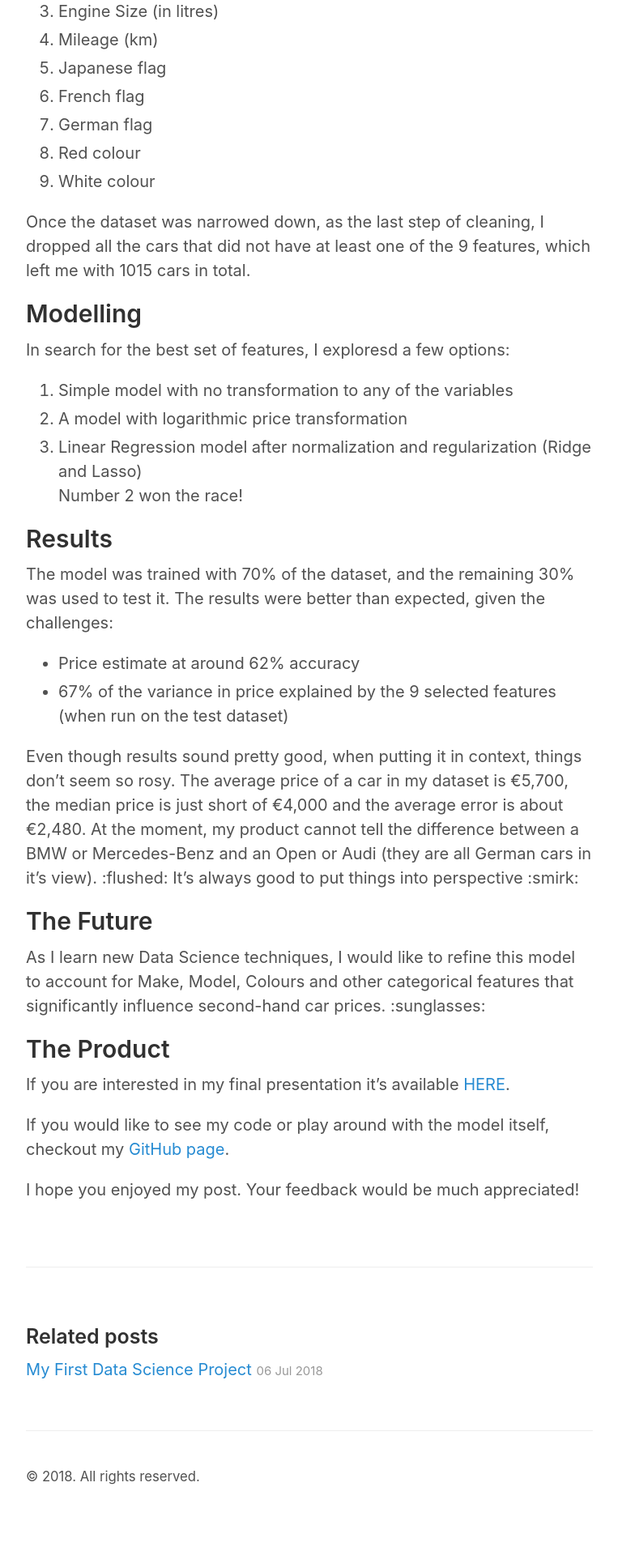
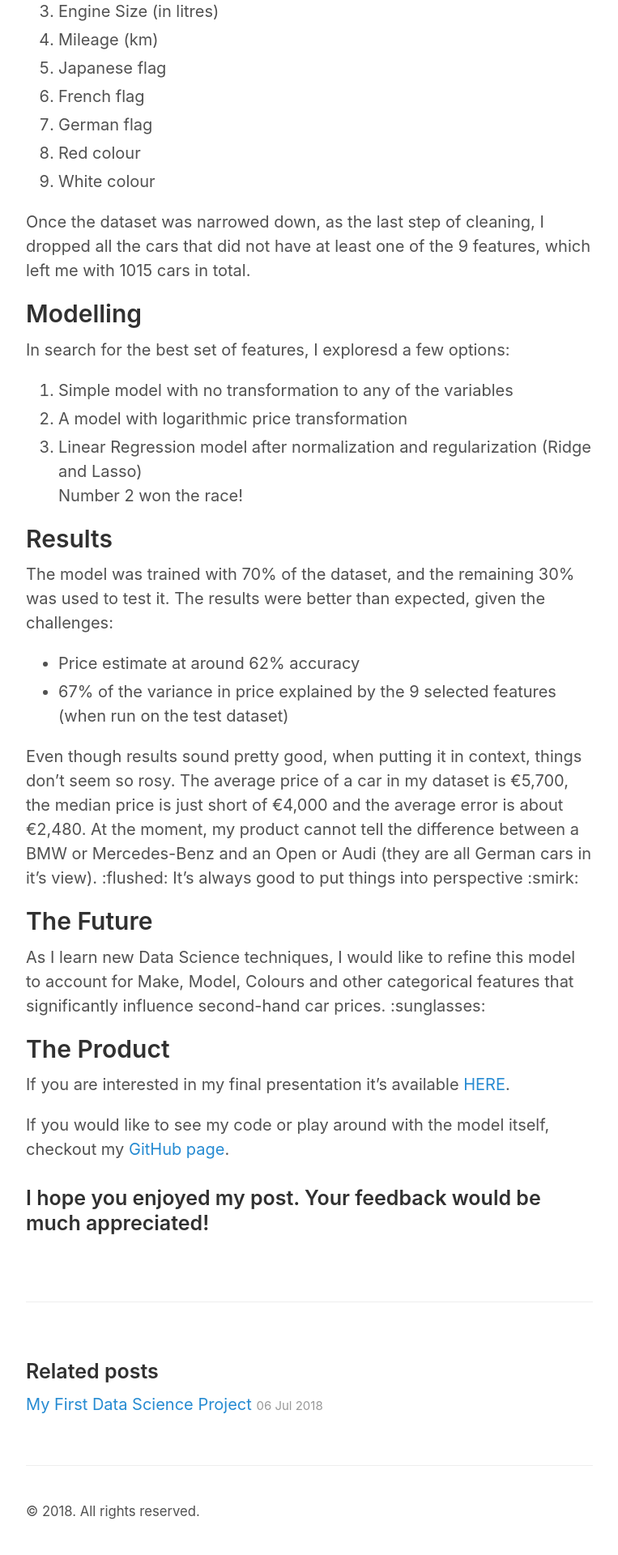
Before and after one commit to Auste1989/Auste1989.github.io, a Jekyll site: the page built from _posts/2018-07-22-car-price-predictor.md, in a window 1280 px wide. Shown: the part 1516-3436 px from the top of the page at 81% size, without its empty margins (258-1021 px from the left). Built offline with Jekyll 4.4.1, drawn with Linux system fonts in a browser that asks for light colours; before the commit the page ends 3393 px from its top, so only the background shows below that.

Commit message:
Cheaky update to the last line

```diff
--- a/_posts/2018-07-22-car-price-predictor.md
+++ b/_posts/2018-07-22-car-price-predictor.md
@@ -49,4 +49,4 @@ If you are interested in my final presentation it's available [HERE](https://doc
 
 If you would like to see my code or play around with the model itself, checkout my [GitHub page](https://github.com/mastaus/metis_projects/tree/master/Car_Price_Estimation).
 
-I hope you enjoyed my post. Your feedback would be much appreciated!
+### I hope you enjoyed my post. Your feedback would be much appreciated!
```
